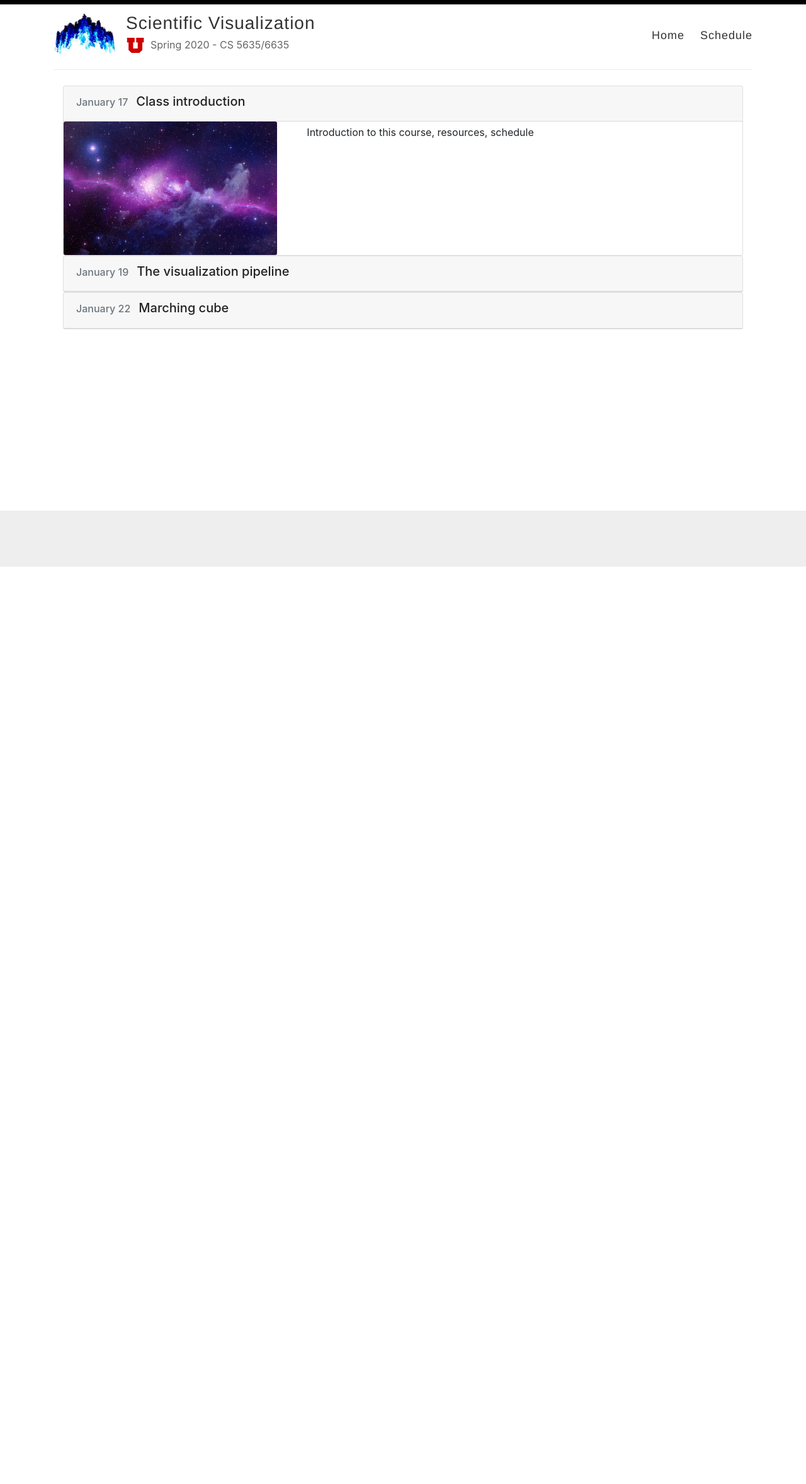
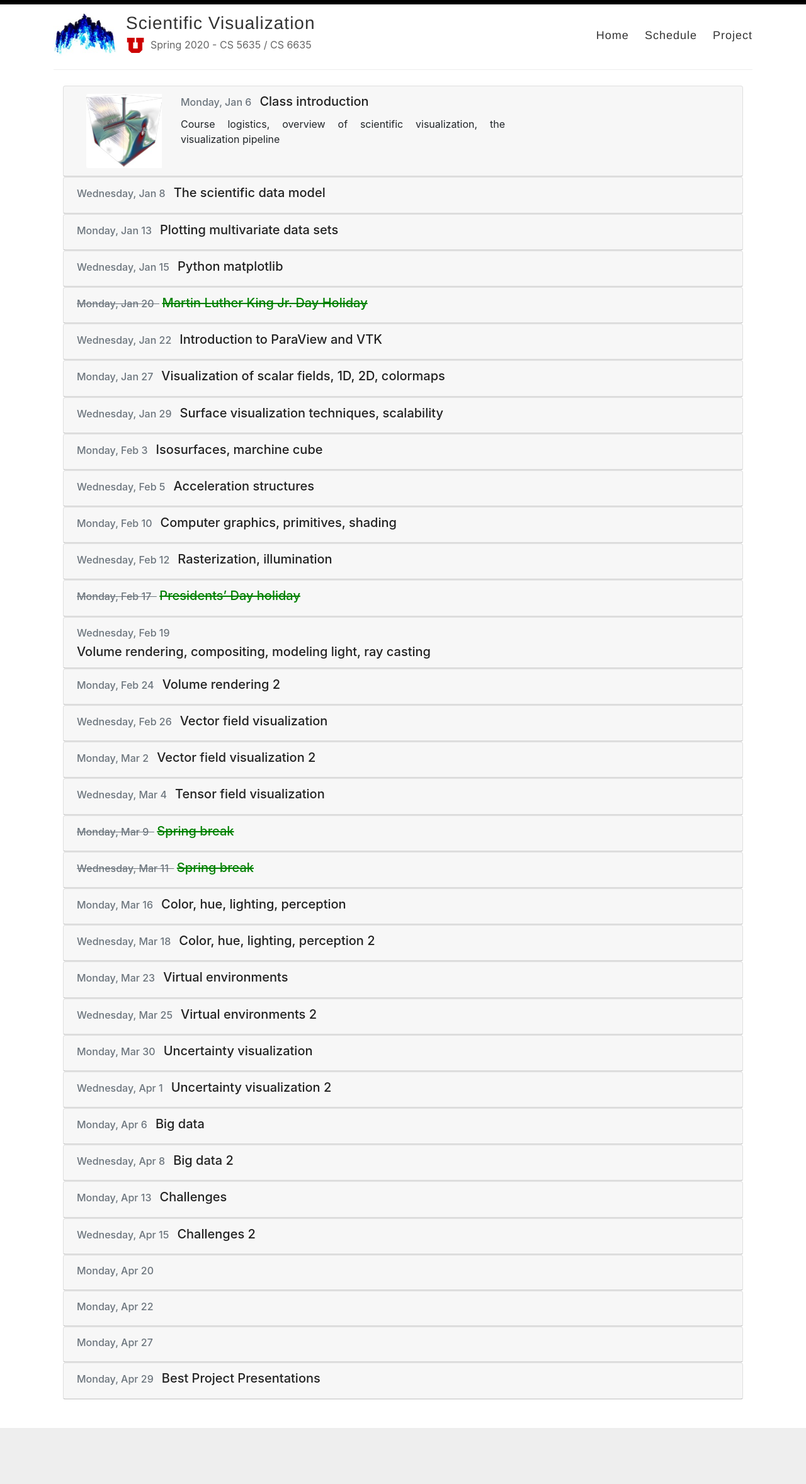
Before and after one commit to ComputingElevatedLab/sciviscourse, a Jekyll site: the page built from _pages/schedule.md, in a window 1280 px wide. Shown: the whole page at 63% size. Built offline with Jekyll 4.4.1, drawn with Linux system fonts in a browser that asks for light colours; before the commit the page ends 900 px from its top, so only the background shows below that.

Commit message:
update schedule, project

```diff
--- a/_config.yml
+++ b/_config.yml
@@ -9,7 +9,7 @@ name: Scientific Visualization
 author: Steve Petruzza [theme from Amit Merchant]
 
 # Short bio or description (displayed in the header)
-description: Spring 2020 - CS 5635/6635
+description: Spring 2020 - CS 5635 / CS 6635
 
 # URL of your avatar or profile pic (you could use your GitHub profile pic)
 avatar: /images/scivis.jpg
--- a/_data/schedule.yml
+++ b/_data/schedule.yml
@@ -1,10 +1,107 @@
 - name: Class introduction
-  date: January 17
-  description: Introduction to this course, resources, schedule
-  image: ../images/galaxy.jpg
+  date: Monday, Jan 6
+  description: Course logistics, overview of scientific visualization, the visualization pipeline
+  image: ../images/introscivis.jpg
 
-- name: The visualization pipeline
-  date: January 19
+- name: The scientific data model
+  date: Wednesday, Jan 8
 
-- name: Marching cube
-  date: January 22
+- name: Plotting multivariate data sets
+  date: Monday, Jan 13
+
+- name: Python matplotlib
+  date: Wednesday, Jan 15
+
+- name: Martin Luther King Jr. Day Holiday
+  date: Monday, Jan 20
+  holiday: true
+
+- name: Introduction to ParaView and VTK
+  date: Wednesday, Jan 22
+
+- name: Visualization of scalar fields, 1D, 2D, colormaps
+  date: Monday, Jan 27
+
+- name: Surface visualization techniques, scalability
+  date: Wednesday, Jan 29
+
+- name: Isosurfaces, marchine cube
+  date: Monday, Feb 3
+
+- name: Acceleration structures
+  date: Wednesday, Feb 5
+
+- name: Computer graphics, primitives, shading
+  date: Monday, Feb 10
+
+- name: Rasterization, illumination
+  date: Wednesday, Feb 12
+
+- name: Presidents’ Day holiday
+  date: Monday, Feb 17
+  holiday: true
+
+- name: Volume rendering, compositing, modeling light, ray casting
+  date: Wednesday, Feb 19
+
+- name: Volume rendering 2
+  date: Monday, Feb 24
+
+- name: Vector field visualization
+  date: Wednesday, Feb 26
+
+- name: Vector field visualization 2
+  date: Monday, Mar 2
+
+- name: Tensor field visualization
+  date: Wednesday, Mar 4
+
+- name: Spring break
+  date: Monday, Mar 9
+  holiday: true
+
+- name: Spring break
+  date: Wednesday, Mar 11
+  holiday: true
+
+- name: Color, hue, lighting, perception
+  date: Monday, Mar 16
+
+- name: Color, hue, lighting, perception 2
+  date: Wednesday, Mar 18
+
+- name: Virtual environments
+  date: Monday, Mar 23
+
+- name: Virtual environments 2
+  date: Wednesday, Mar 25
+
+- name: Uncertainty visualization
+  date: Monday, Mar 30
+
+- name: Uncertainty visualization 2
+  date: Wednesday, Apr 1
+
+- name: Big data
+  date: Monday, Apr 6
+
+- name: Big data 2
+  date: Wednesday, Apr 8
+
+- name: Challenges
+  date: Monday, Apr 13
+
+- name: Challenges 2
+  date: Wednesday, Apr 15
+
+- name:
+  date: Monday, Apr 20
+
+- name:
+  date: Monday, Apr 22
+
+- name:
+  date: Monday, Apr 27
+
+- name: Best Project Presentations
+  date: Monday, Apr 29
--- a/_layouts/default.html
+++ b/_layouts/default.html
@@ -38,6 +38,7 @@
               <a href="{{ site.baseurl }}/" style="margin-left: 0">Home</a>
               <!-- <a href="{{ site.baseurl }}/syllabus">Syllabus</a> -->
               <a href="{{ site.baseurl }}/schedule">Schedule</a>
+              <a href="{{ site.baseurl }}/project">Project</a>
             </nav>
           </header>
         </div>
--- a/_pages/schedule.md
+++ b/_pages/schedule.md
@@ -13,6 +13,18 @@ title: Schedule
   vertical-align: baseline;
   margin-bottom: 0rem;
 }
+.inline-headers-holiday h5, .inline-headers-holiday h6 {
+  display: inline-block;
+  vertical-align: baseline;
+  margin-bottom: 0rem;
+  color:green;
+  text-decoration: line-through;
+}
+.card-img {
+	width: 150px;
+	float: left;
+	padding-right: 30px;
+}
 </style>
 
 <div class="container">
@@ -21,25 +33,29 @@ title: Schedule
   <div class="notice notice-success">
   	<div class="card">
   	  <div class="card-header">
-        <span class="inline-headers">
-          <h6 class="card-subtitle mb-2 text-muted">{{ class.date }} &nbsp; </h6>
-          <h5 class="card-title">{{ class.name }}</h5></span>
+          <div class="row ">
+		      <div class="col-md-8 px-3">
+		      	{% if class.image %}
+		        <div class="col-md-4">
+			           <img class="card-img" src="{{ class.image }}" >
+		        </div>
+		        {% endif %}
+		      	{% if class.holiday %}
+		          <span class="inline-headers-holiday">
+		        {% else %}
+		          <span class="inline-headers">
+		        {% endif %}
+		          <h6 class="card-subtitle mb-2 text-muted">{{ class.date }} &nbsp; </h6>
+                  <h5 class="card-title">{{ class.name }}</h5>
+                </span>
+                {% if class.description %}
+		          <p class="card-text">{{ class.description }}</p>
+		        {% endif %}
+		      </div>
+	        </div>
+	      </div>
       </div>
-      <div class="row ">
-        <div class="col-md-4">
-            {% if class.image %}
-	           <img class="card-img" width="200" src="{{ class.image }}" >
-	        {% endif %}
-        </div>
-	      <div class="col-md-8 px-3">
-	        <div class="card-block px-3">
-		        {% if class.description %}
-		          <p class="card-text">{{ class.description}}</p>
-		        {% endif %}
-		    </div>
-	      </div>
-        </div>
-      </div>
+
   </div>
   {% endfor %}
 
```
Also changed, not shown: index.md (+20 -5 lines), images/galaxy.jpg (deleted), images/introscivis.jpg (added).
